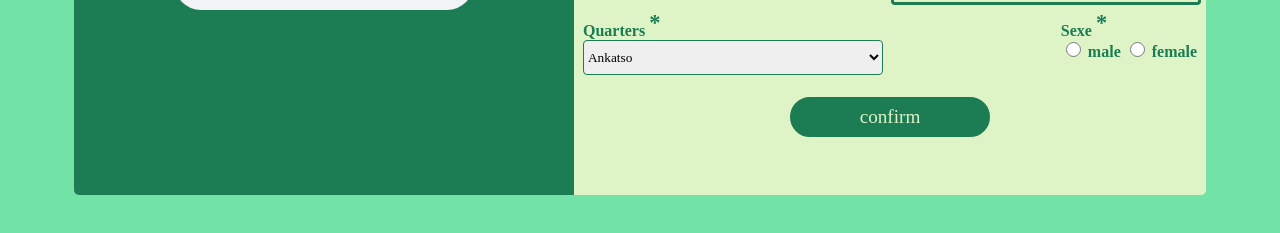
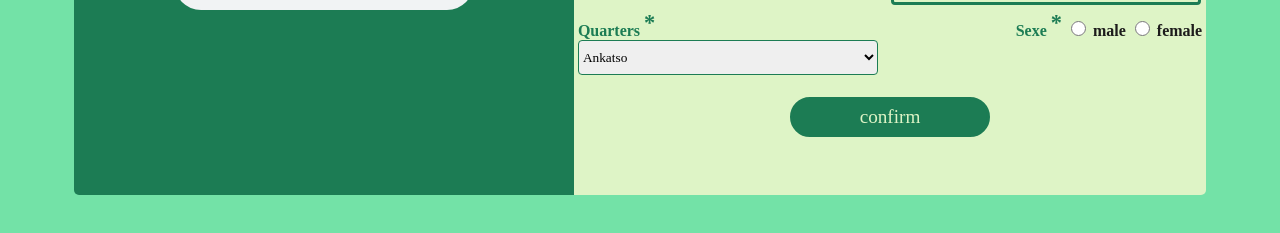
Before and after one commit to DTC-Formation/creation-page-fokontany-donal-R77, a plain HTML site: page index.html in a window 1280 px wide. Shown: the part 485-718 px from the top of the page. Drawn offline with Linux system fonts and the light colour scheme.

Commit message:
Input sexe has modified

```diff
--- a/assets/css/style.css
+++ b/assets/css/style.css
@@ -121,11 +121,17 @@ sup {
 
 }
 .move_it_left {
-    margin-right: 160px;
+    margin-right: 130px;
 }
 
 a {
     text-decoration: none;
+}
+.move_it_left_too {
+
+}
+.label_male , .label_female {
+    color: #1d1c1c;
 }
 /*----login style-----*/
 .card {
@@ -176,3 +182,6 @@ audio {
 .make_color {
     color: #000;
 }
+.sex {
+    text-align: left;
+}
--- a/index.html
+++ b/index.html
@@ -61,11 +61,11 @@
                         </select>
                     </span>
                     <span class="move_it_left_too">
-                        <label for="sex" class="sex">Sexe <sup>*</sup></label><br>
-                        <input type="radio" name="male">
-                        <label for="">male</label>
-                        <input type="radio" name="female">
-                        <label for="">female</label>
+                        <label for="sex" class="sex">Sexe <sup>*</sup></label>
+                        <input type="radio" name="sexe">
+                        <label for="" class="label_male">male</label>
+                        <input type="radio" name="sexe">
+                        <label for="" class="label_female">female</label>
                     </span>
                 </div>
             </form>
```
